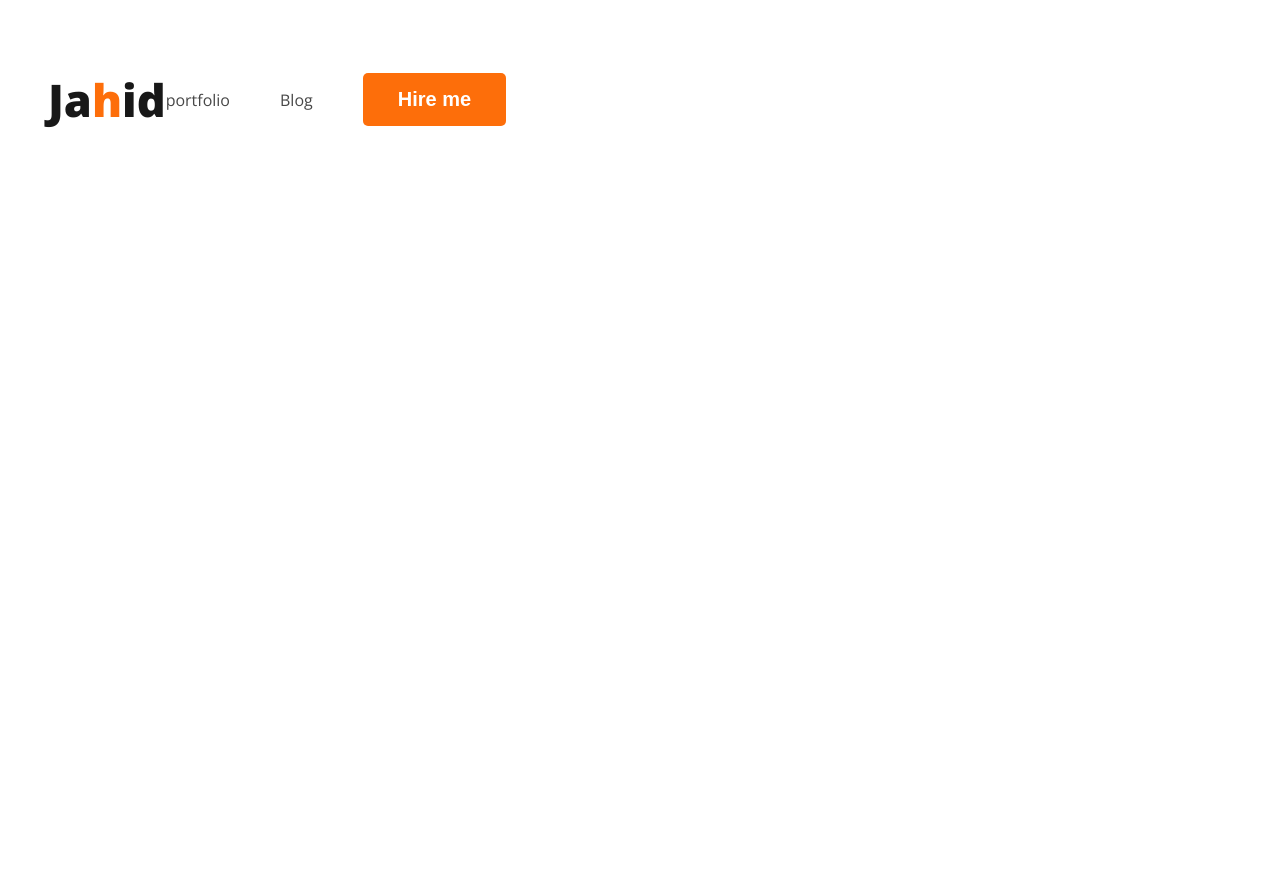
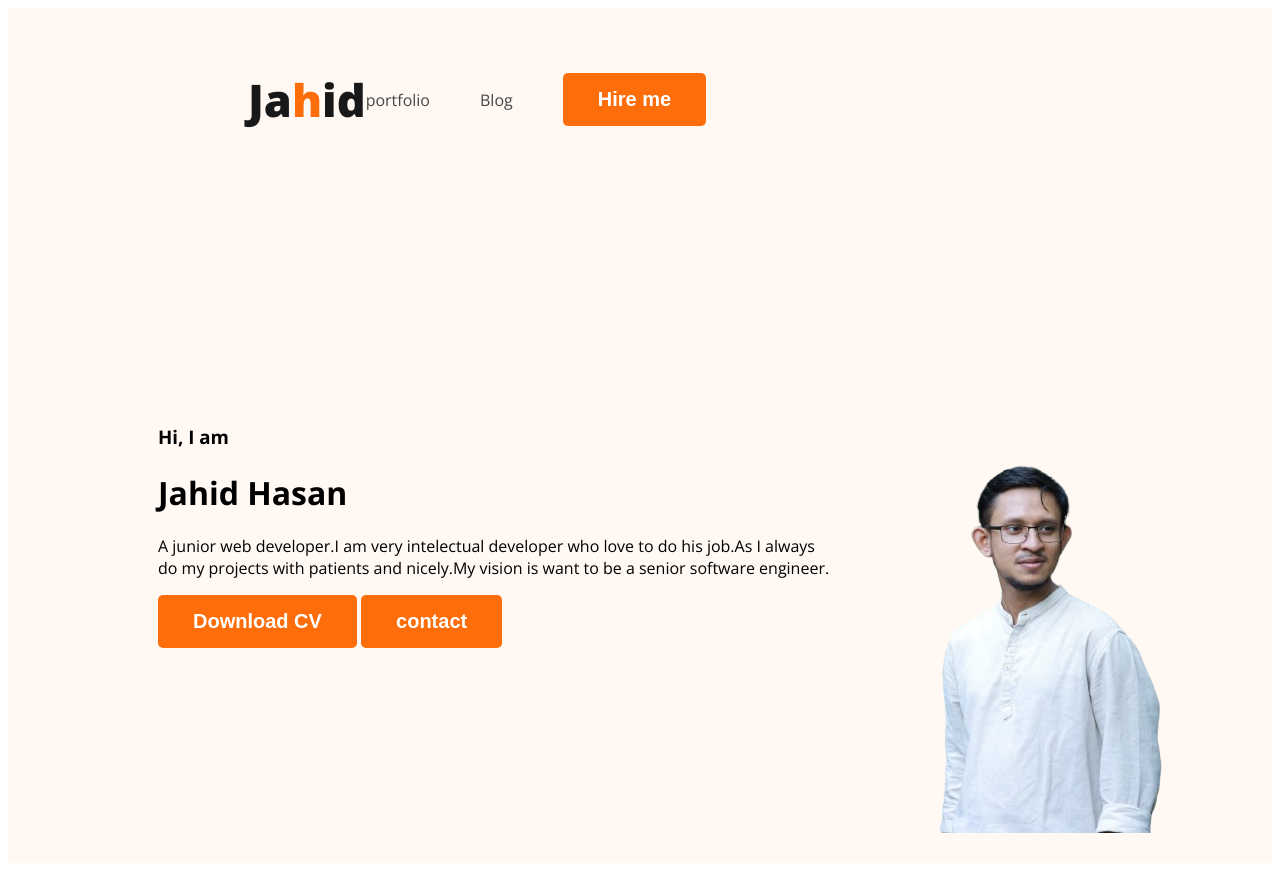
Before and after one commit to jahidcx/web-dev-portfolio, a plain HTML site: page index.html in a window 1280 px wide. Before the commit the page ends 800 px from the top, so only its background shows below. Drawn offline with nearby package versions, Linux system fonts and the light colour scheme; a web font is replaced by a local one.

Commit message:
added div profile pic

```diff
--- a/index.html
+++ b/index.html
@@ -12,7 +12,7 @@
 </head>
 
 <body>
-    <header>
+    <header class="header">
         <nav>
             <ul>
                 <h3 class="nav-title">Ja<span class="text-primary">h</span>id</h3>
@@ -21,6 +21,17 @@
                 <li><button class="btn-primary">Hire me</button></li>
             </ul>
         </nav>
+        <div class="banner">
+            <div>
+                <h3 class="banner-greetings">Hi, I am</h3>
+                <h1 class="banner-title">Jahid Hasan</h1>
+                <p>A junior web developer.I am very intelectual developer who love to do his job.As I always do my projects with patients and nicely.My vision is want to be a senior software engineer.</p>
+                <button class="btn-primary">Download CV</button>
+                <button class="btn-primary">contact</button>
+            </div>
+            <img class="profile-pic" src="image/jahid.png" alt="">
+
+        </div>
 
     </header>
     <main>
--- a/style/porfolio.css
+++ b/style/porfolio.css
@@ -1,39 +1,44 @@
 /* common shared style */
-body{
+body {
 
     font-family: 'Lato', sans-serif;
     font-family: 'Open Sans', sans-serif;
 }
-.text-primary{
+
+.text-primary {
     color: #fd6e0a;
 }
-.btn-primary{
+
+.btn-primary {
     border-radius: 5px;
     background: #fd6e0a;
     border: 0;
     color: white;
     font-size: 20px;
     font-weight: 700;
-padding: 15px 35px;
+    padding: 15px 35px;
 }
 
 /* nav related style  */
-nav{
-display:flex;
-align-items: center;
-justify-content: space-between;
+nav {
+    display: flex;
+    align-items: center;
+    justify-content: space-between;
+    margin: 0 200px;
 }
 
-nav>ul{
+nav>ul {
     display: flex;
     align-items: center;
 
 }
-nav li{
+
+nav li {
     list-style: none;
     margin-right: 50px;
 }
-nav a{
+
+nav a {
     text-decoration: none;
     color: #474747;
 }
@@ -43,3 +48,16 @@ nav a{
     font-size: 45px;
     font-weight: 800;
 }
+
+/* header related style */
+.header{
+    background-color: #fff8f3;
+}
+.banner{
+    padding: 30px 30px 30px 150px;
+    display: flex;
+    align-items: center;
+}
+.banner .profile-pic{
+    width: 500px;
+}
```
Also changed, not shown: image/jahid.png (added).
